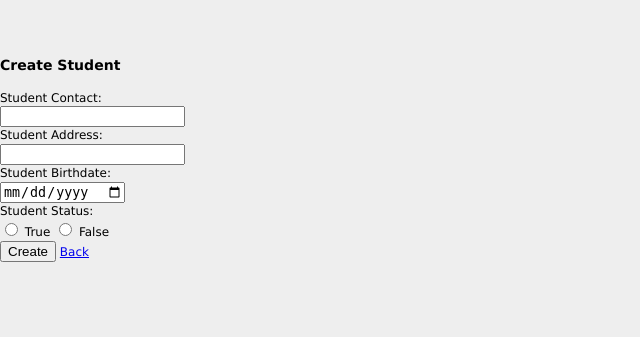
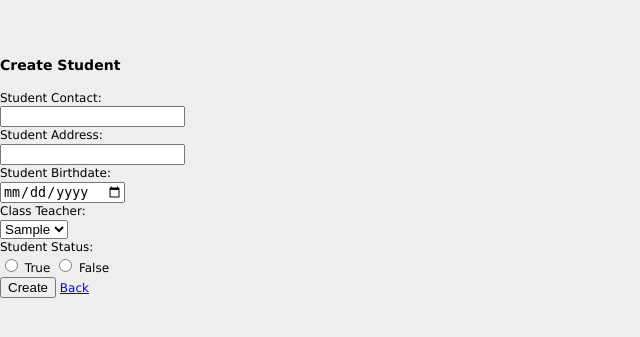
Before and after one commit to theachyutkadam/myproject, a Django app: page /student/new in a window 1280 px wide. Shown: the top 337 px of the page, without its empty margins (0-640 px from the left). Run offline with Django 3.2, Linux system fonts and the light colour scheme; tables that the repository leaves empty hold one stand-in row (values such as "Sample post").

Commit message:
Added teacher_id as a forign_key in student

```diff
--- a/student/models.py
+++ b/student/models.py
@@ -1,6 +1,5 @@
-from email.policy import default
-from pyexpat import model
 from django.db import models
+from teacher.models import Teacher
 
 # Create your models here.
 class Student(models.Model):
@@ -8,7 +7,7 @@ class Student(models.Model):
   address = models.TextField()
   birth_date = models.DateField(auto_now=False)
   is_active = models.BooleanField(default=True)
-  # teacher_id = models.ManyToManyField('teacher')
+  teacher = models.ForeignKey(Teacher, on_delete=models.SET_NULL, blank=True, null=True)
 
   class Meta:
     db_table = "student"
--- a/student/templates/student/index.html
+++ b/student/templates/student/index.html
@@ -26,6 +26,7 @@
           <th>Contact</th>
           <th>Address</th>
           <th>BirthDate</th>
+          <th>Teacher</th>
           <th>IsActive</th>
           <th>Actions</th>
         </tr>
@@ -37,6 +38,7 @@
           <td>{{ student.contact }}</td>
           <td>{{ student.address }}</td>
           <td>{{ student.birth_date }}</td>
+          <td>{{ student.teacher.contact }}</td>
           <td>{{ student.is_active }}</td>
           <td>
             <a href="show/{{ student.id }}"><span class="glyphicon glyphicon-pencil">Show</span></a>
--- a/student/templates/student/new.html
+++ b/student/templates/student/new.html
@@ -39,6 +39,17 @@
           </div>
         </div>
         <div class="form-group row">
+          <label class="col-sm-2 col-form-label">Class Teacher:</label>
+          <div class="col-sm-4">
+
+            <select name="teacher" id="teacher">
+              {% for teacher in teachers %}
+                <option value="{{ teacher.id }}">{{ teacher.contact }}</option>
+              {% endfor %}
+            </select>
+          </div>
+        </div>
+        <div class="form-group row">
           <label class="col-sm-2 col-form-label">Student Status:</label>
           <div class="col-sm-4">
             <input type="radio" name="is_active" id="is_active" value="true"> True
--- a/student/views.py
+++ b/student/views.py
@@ -1,6 +1,7 @@
 from django.shortcuts import render, redirect
 from .forms import StudentForm
 from .models import Student
+from .models import Teacher
 from django.contrib import messages
 
 # Create your views here.
@@ -9,7 +10,8 @@ def index(request):
   return render(request, "student/index.html", {'students': students})
 
 def new(request):
-  return render(request, "student/new.html")
+  teachers = Teacher.objects.all()
+  return render(request, "student/new.html", {'teachers': teachers})
 
 def show(request, id):
   student = find_student(request, id)
```
Also changed, not shown: student/migrations/0002_student_teacher.py (added), 1 other file.
